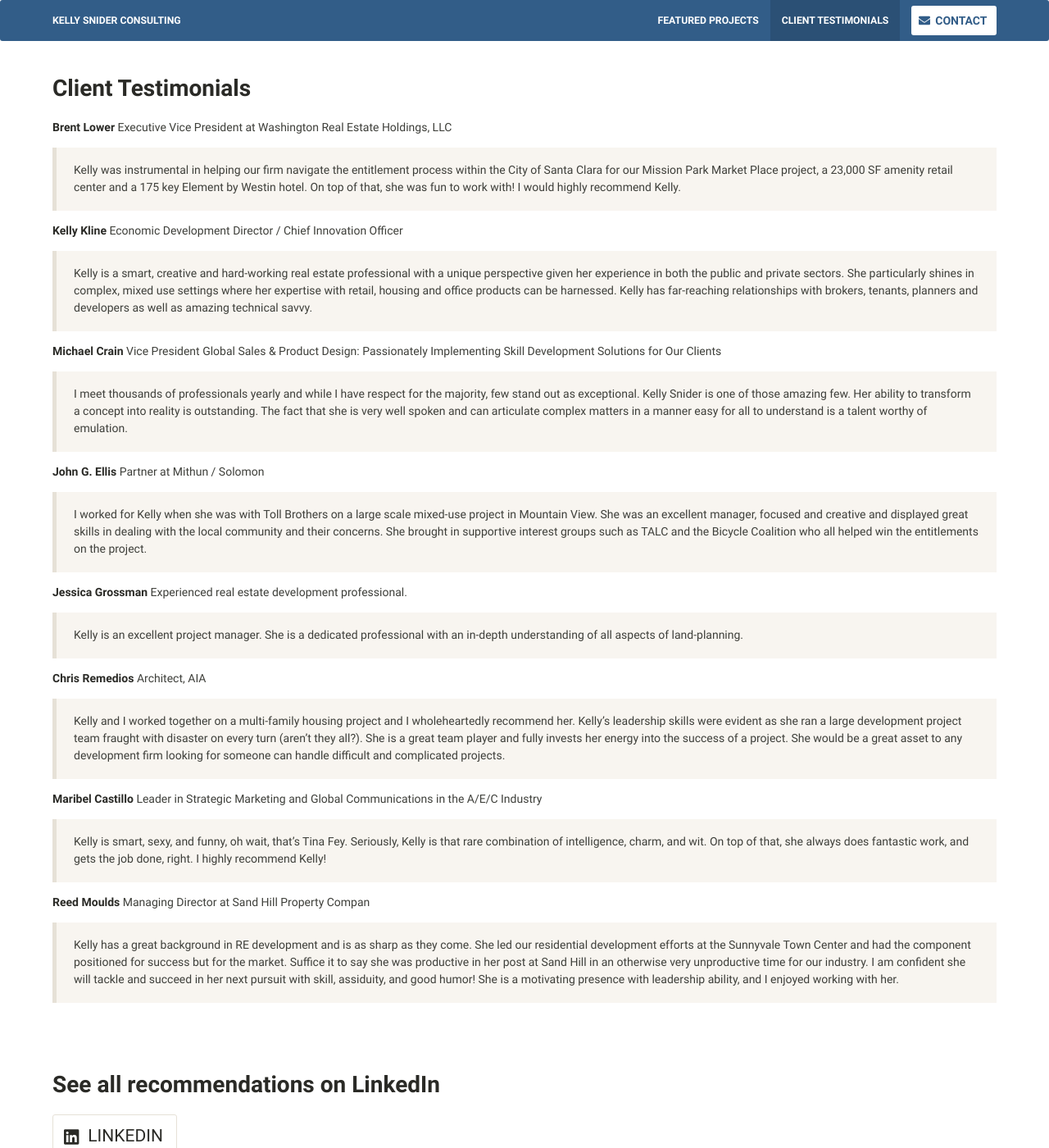
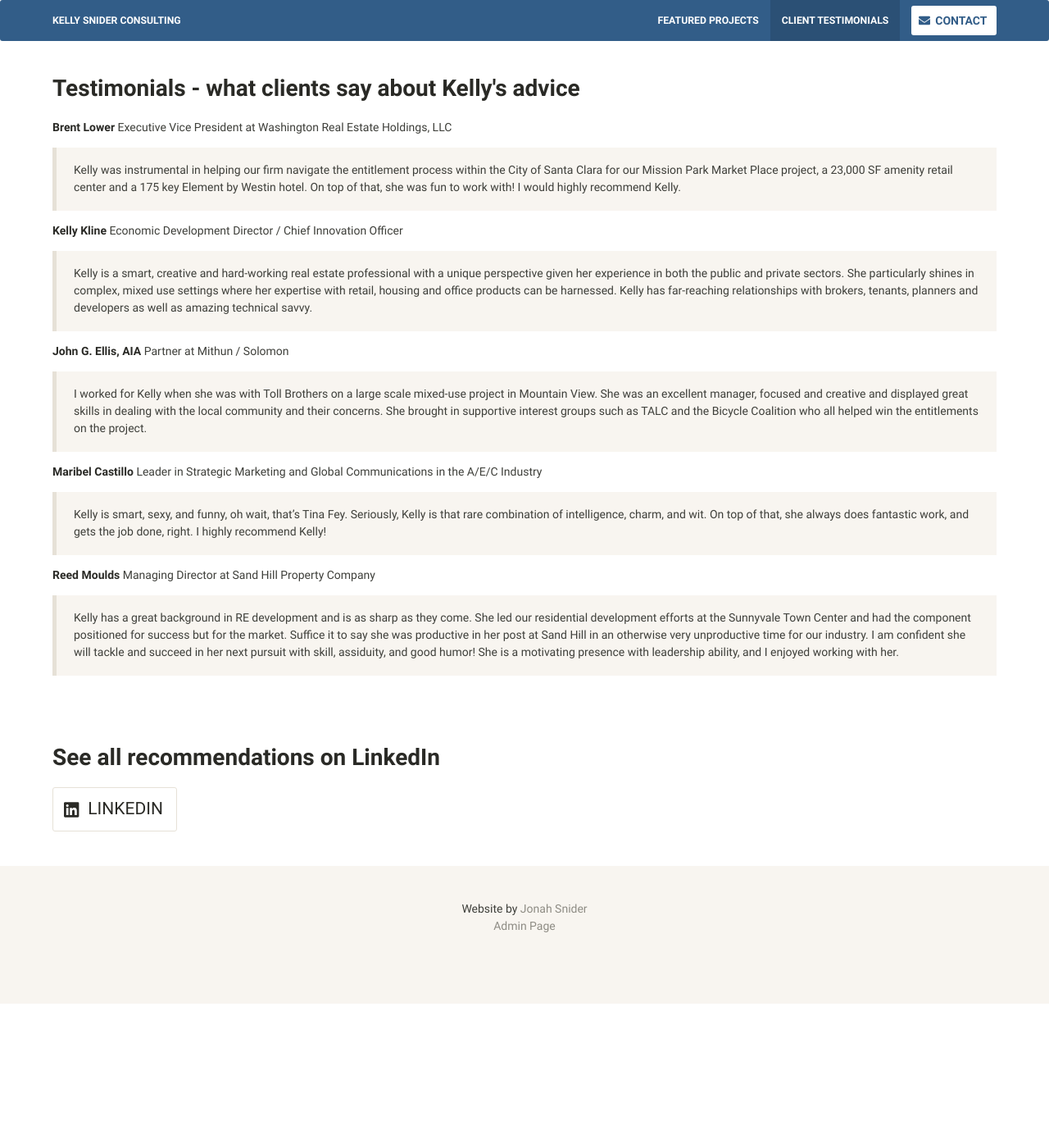
Before and after one commit to ESnider/kscsite, a Jekyll site: the page built from clienttestimonials.md, in a window 1280 px wide and 1400 px high. Shown: the whole window at 82% size. Built offline with Jekyll 4.4.1, drawn with Linux system fonts in a browser that asks for light colours.

Commit message:
Update Pages “clienttestimonials”

```diff
--- a/clienttestimonials.md
+++ b/clienttestimonials.md
@@ -1,5 +1,5 @@
 ---
-title: Client Testimonials
+title: Testimonials - what clients say about Kelly's advice
 layout: clients
 ---
 **Brent Lower**
@@ -12,25 +12,10 @@
 
 > Kelly is a smart, creative and hard-working real estate professional with a unique perspective given her experience in both the public and private sectors. She particularly shines in complex, mixed use settings where her expertise with retail, housing and office products can be harnessed. Kelly has far-reaching relationships with brokers, tenants, planners and developers as well as amazing technical savvy.
 
-**Michael Crain**
-Vice President Global Sales & Product Design: Passionately Implementing Skill Development Solutions for Our Clients
-
-> I meet thousands of professionals yearly and while I have respect for the majority, few stand out as exceptional. Kelly Snider is one of those amazing few. Her ability to transform a concept into reality is outstanding. The fact that she is very well spoken and can articulate complex matters in a manner easy for all to understand is a talent worthy of emulation.
-
-**John G. Ellis**
+**John G. Ellis, AIA**
 Partner at Mithun / Solomon
 
 > I worked for Kelly when she was with Toll Brothers on a large scale mixed-use project in Mountain View. She was an excellent manager, focused and creative and displayed great skills in dealing with the local community and their concerns. She brought in supportive interest groups such as TALC and the Bicycle Coalition who all helped win the entitlements on the project.
-
-**Jessica Grossman**
-Experienced real estate development professional.
-
-> Kelly is an excellent project manager. She is a dedicated professional with an in-depth understanding of all aspects of land-planning.
-
-**Chris Remedios**
-Architect, AIA
-
-> Kelly and I worked together on a multi-family housing project and I wholeheartedly recommend her. Kelly's leadership skills were evident as she ran a large development project team fraught with disaster on every turn (aren't they all?). She is a great team player and fully invests her energy into the success of a project. She would be a great asset to any development firm looking for someone can handle difficult and complicated projects.
 
 **Maribel Castillo**
 Leader in Strategic Marketing and Global Communications in the A/E/C Industry
@@ -38,6 +23,6 @@
 > Kelly is smart, sexy, and funny, oh wait, that’s Tina Fey. Seriously, Kelly is that rare combination of intelligence, charm, and wit. On top of that, she always does fantastic work, and gets the job done, right. I highly recommend Kelly!
 
 **Reed Moulds**
-Managing Director at Sand Hill Property Compan
+Managing Director at Sand Hill Property Company
 
 > Kelly has a great background in RE development and is as sharp as they come. She led our residential development efforts at the Sunnyvale Town Center and had the component positioned for success but for the market. Suffice it to say she was productive in her post at Sand Hill in an otherwise very unproductive time for our industry. I am confident she will tackle and succeed in her next pursuit with skill, assiduity, and good humor! She is a motivating presence with leadership ability, and I enjoyed working with her.
```
